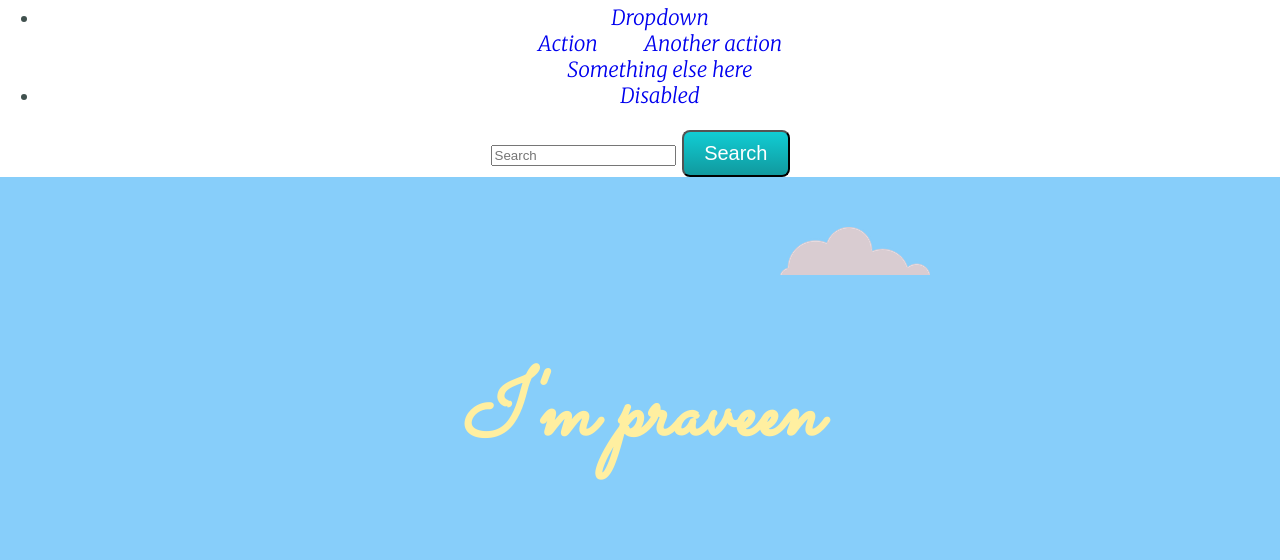
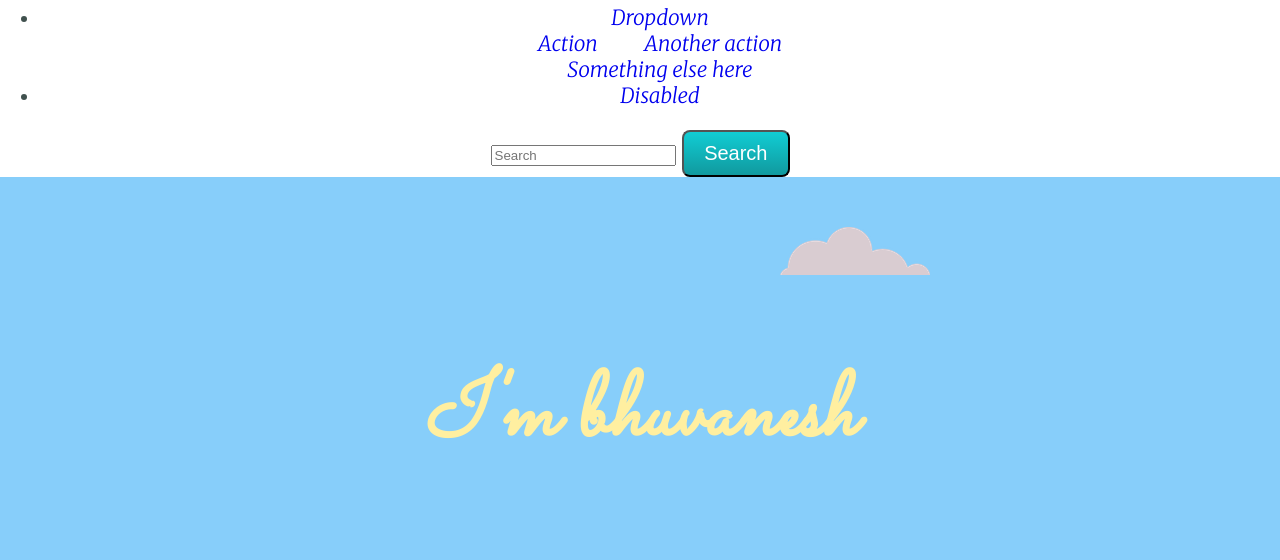
Before and after one commit to bhuvaneshtamilan/bhuvanesh-cv, a plain HTML site: page index.html in a window 1280 px wide. Shown: the part 94-654 px from the top of the page. Drawn offline with nearby package versions, Linux system fonts and the light colour scheme.

Commit message:
Update index.html

```diff
--- a/index.html
+++ b/index.html
@@ -55,7 +55,7 @@
 
   <div class="top-container">
     <img class="top-cloud" src="img/cloud.png" alt="cloud-img">
-    <h1><em>I'm praveen</em></h1>
+    <h1><em>I'm bhuvanesh</em></h1>
     <p class="programmer">a <span class="pro">pro</span>grammer</p>
     <img class="bottom-cloud" src="img/cloud.png" alt="cloud-img">
     <img src="img/mountain.png" alt="mountain-img">
```
